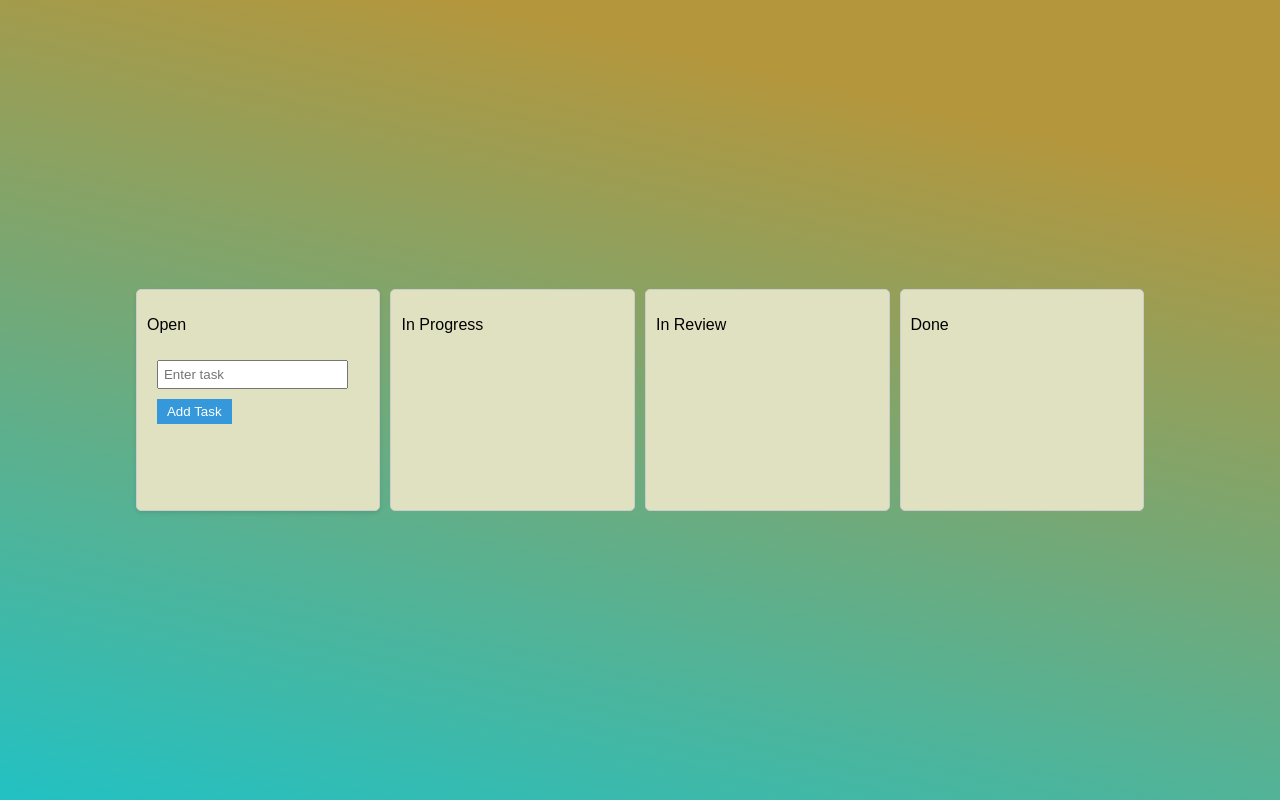
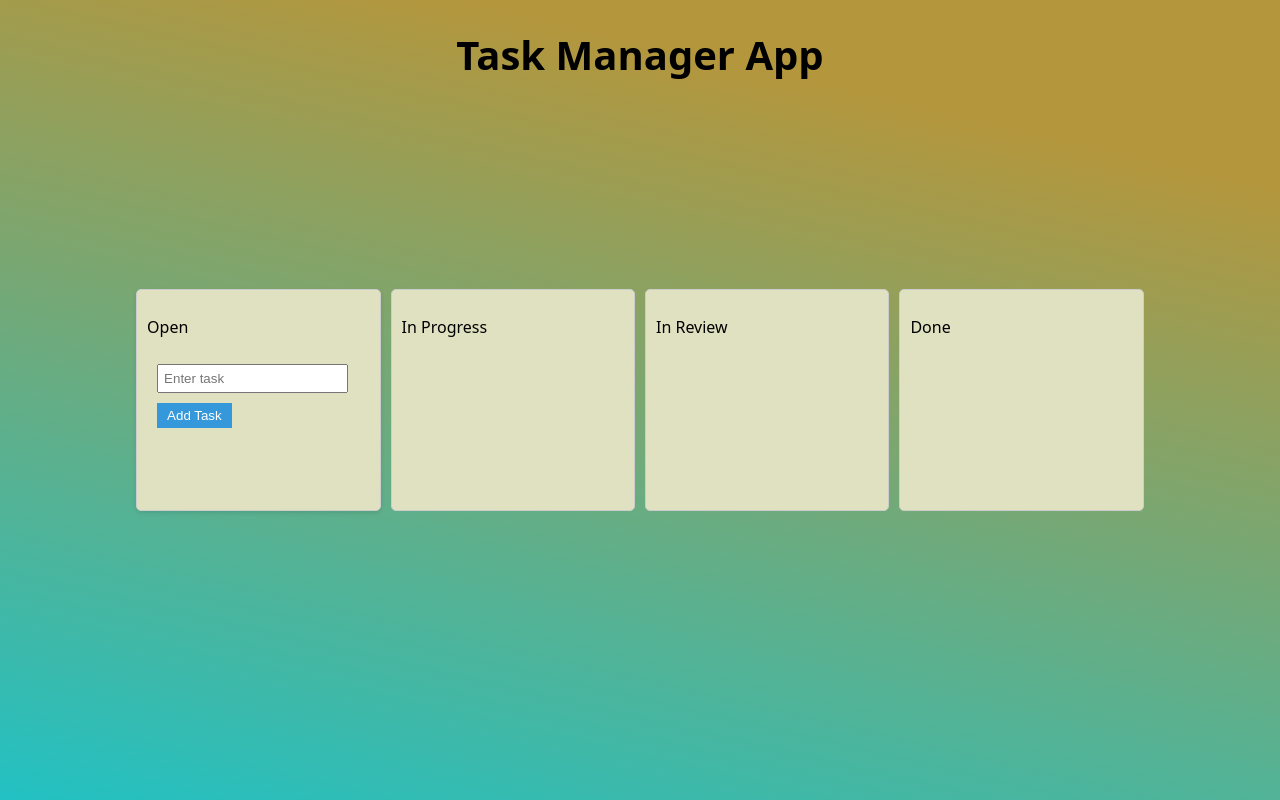
Before and after one commit to hars21raut/Task-Manager-App---Javascript-Project---99nqx0sm8zwk, a plain HTML site: page index.html in a window 1280 px wide. Drawn offline with Linux system fonts and the light colour scheme.

Commit message:
Task Maneger App

```diff
--- a/index.html
+++ b/index.html
@@ -7,11 +7,14 @@
     <link rel="stylesheet" href="styles.css">
     <script src="App.js"></script>
 </head>
+     <h1>Task Manager App</h1>
 <body>
 
-</body>
-</html>
+
+
+
             <div class="card-container">
+
 
               <div class="card status-card">
                 <p>Open</p>
--- a/styles.css
+++ b/styles.css
@@ -1,5 +1,12 @@
-body {
-  font-family: Arial, sans-serif;
+h1{
+  position: absolute;
+  top: 0;
+  color: black;
+  font-size: 40px;
+  font-family:system-ui, -apple-system, BlinkMacSystemFont, 'Segoe UI', Roboto, Oxygen, Ubuntu, Cantarell, 'Open Sans', 'Helvetica Neue', sans-serif
+}
+body{
+  font-family:system-ui, -apple-system, BlinkMacSystemFont, 'Segoe UI', Roboto, Oxygen, Ubuntu, Cantarell, 'Open Sans', 'Helvetica Neue', sans-serif;
   display: flex;
   justify-content: center;
   align-items: center;
@@ -10,6 +17,8 @@
   background: rgb(34,193,195);
 background: linear-gradient(13deg, rgba(34,193,195,1) 0%, rgba(180,150,60,1) 83%);
 }
+
+
 .card-container {
   display: flex;
   justify-content: space-between;
@@ -18,6 +27,7 @@
    margin: 10px;
   gap: 10px;
 }
+
 .card {
   flex: 1;
 
```
